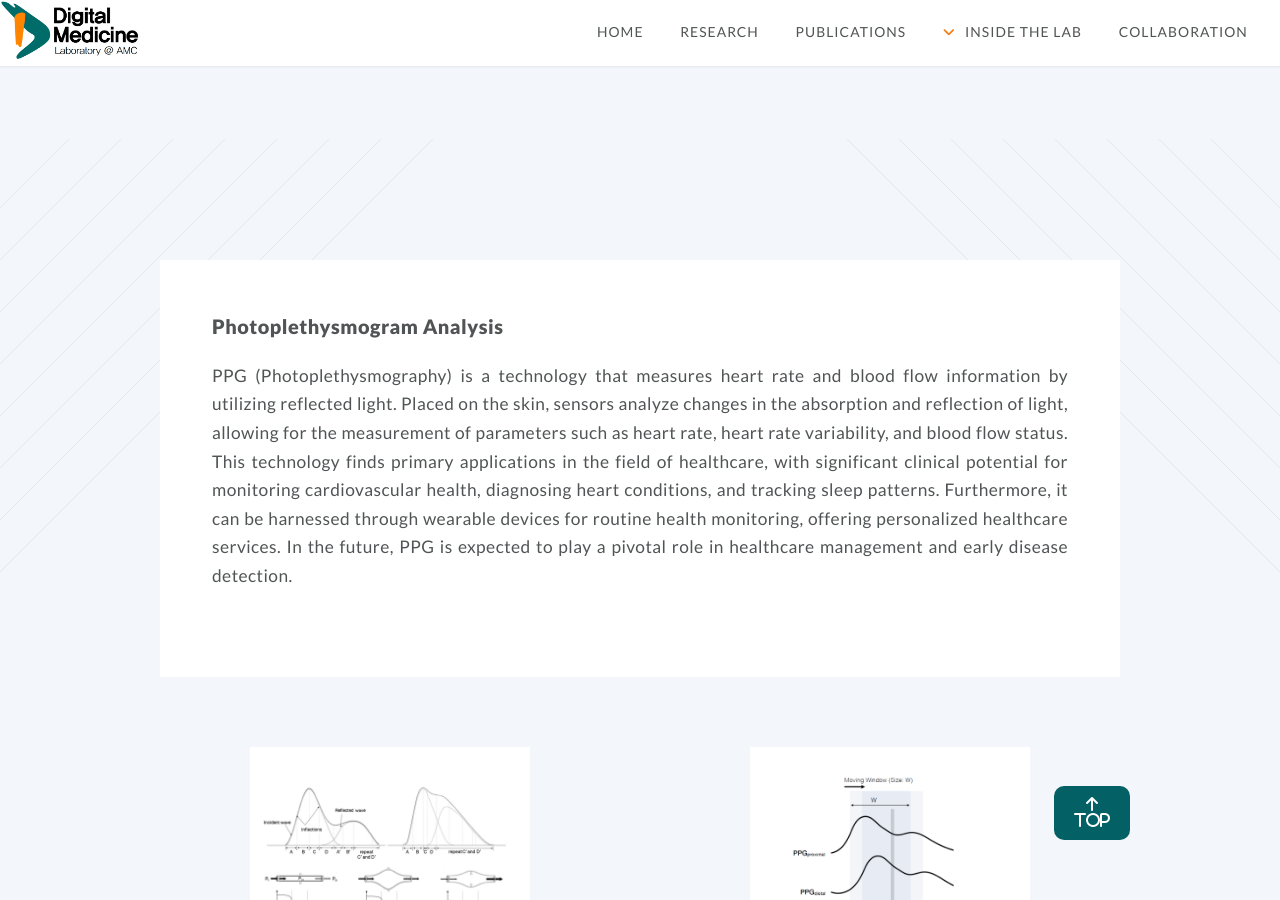
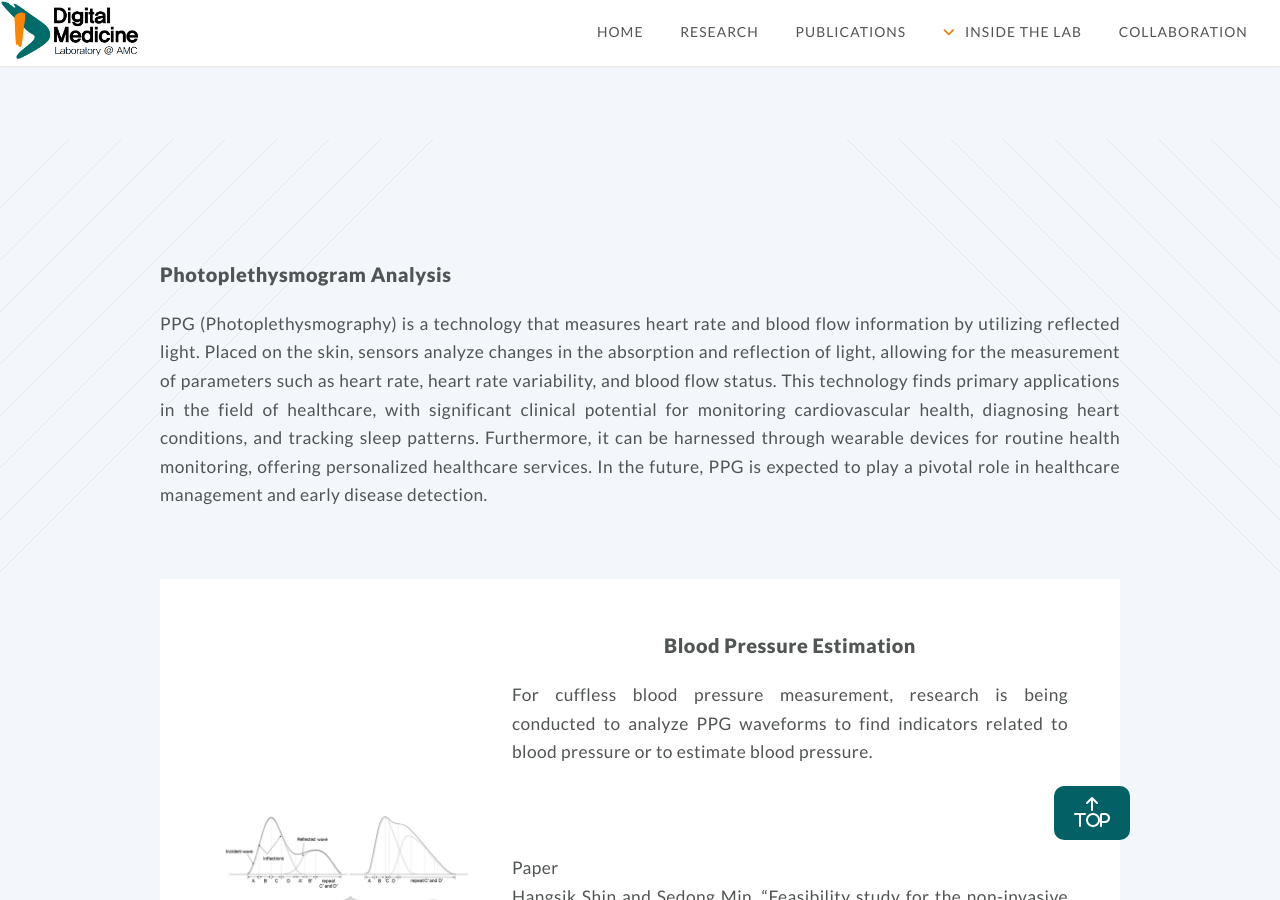
Before and after one commit to ydon1111/ydon1111.github.io, a Jekyll site: the page built from htmls/research/PPG_analysis.html, in a window 1280 px wide and 900 px high, scrolled down 577 px. Built offline with Jekyll 4.4.1, drawn with Linux system fonts in a browser that asks for light colours; nearby versions of some CDN libraries.

Commit message:
ppg 수정

```diff
--- a/htmls/research/PPG_analysis.html
+++ b/htmls/research/PPG_analysis.html
@@ -24,7 +24,8 @@
 
 		<section class="nav-item">
 			<ul>
-				<li><a href="disease_prediction.html" class="nav-link_re"><img src="/images/icons/DiseasePrediction.png" alt="">
+				<li><a href="disease_prediction.html" class="nav-link_re"><img src="/images/icons/DiseasePrediction.png"
+							alt="">
 						<span style="line-height: 80%;"><br>Disease Prediction</a>
 				</li></span>
 			</ul>
@@ -62,8 +63,8 @@
 
 		<section>
 			<ul>
-				<li><a href="biosignal_processing.html" class="nav-link_re"><img
-							src="/images/icons/monitoring.png" alt="">
+				<li><a href="biosignal_processing.html" class="nav-link_re"><img src="/images/icons/monitoring.png"
+							alt="">
 						<span style="line-height: 80%;"><br>Biosignal Processing</a></li></span>
 			</ul>
 		</section>
@@ -78,8 +79,7 @@
 
 		<section>
 			<ul>
-				<li><a href="therapeutics.html" class="nav-link_re"><img src="/images/icons/Therapeutics.png"
-							alt="">
+				<li><a href="therapeutics.html" class="nav-link_re"><img src="/images/icons/Therapeutics.png" alt="">
 						<span style="line-height: 80%;"><br>Therapeutics</a></li></span>
 			</ul>
 		</section>
@@ -91,8 +91,7 @@
 
 
 	<!-- One -->
-	<section class="wrapper style4 container">
-
+	<section class="wrapper style1 container">
 		<!-- Content -->
 		<div class="content">
 			<section>
@@ -111,24 +110,28 @@
 					devices for routine health monitoring, offering personalized healthcare services. In the future, PPG
 					is expected to play a pivotal role in healthcare management and early disease detection.
 				</p>
-
 		</div>
-
 	</section>
 
-	<!-- Two -->
-	<section class="wrapper style1 container special">
+
+
+
+
+	<section class="wrapper style4 container special">
 		<div class="row">
-
-			<div class="6u">
-				<section>
-					<header>
+			<div class>
+				<section class="image-and-content">
+					<div class="image-container">
 						<img src="/images/research/BIOMEDICAL SIGNAL PROCESSING & ANALYSIS/2/Blood Pressure Estimation.png"
 							alt="" height="280px">
+					</div>
+					<div class="content-container">
+						<header>
 							<h3>Blood Pressure Estimation
 							</h3>
 						</header>
-					<p align="justify">For cuffless blood pressure measurement, research is being conducted to analyze
+						<p align="justify">For cuffless blood pressure measurement, research is being conducted to
+							analyze
 							PPG waveforms to find indicators related to blood pressure or to estimate blood pressure.
 
 						</p><br>
@@ -137,24 +140,33 @@
 						</p>
 						<p align="justify">
 							<strong>Paper</strong><br>
-						Hangsik Shin and Sedong Min, “Feasibility study for the non-invasive blood pressure estimation
-						based on ppg morphology: normotensive subject study,” Biomedical Engineering Online, 16:10 doi:
+							Hangsik Shin and Sedong Min, “Feasibility study for the non-invasive blood pressure
+							estimation
+							based on ppg morphology: normotensive subject study,” Biomedical Engineering Online, 16:10
+							doi:
 							10.1186/s12938-016-0302-y, 2017<br>
 						</p>
 						<p align="justify">
 							<strong>Patent</strong><br>
 							압력 및 맥파에 기반한 평균동맥압 추정 방법 및 장치, Granted (No: KR102431521, Date: 2022/08/08)<br>
 							딥러닝 기반의 혈압 예측 시스템 및 방법, Granted (No: KR102042700, Date: 2019/11/04)<br>
-
 						</p>
 					</section>
 				</div>
+			</div>
+		</section>
 
-			<div class="6u">
-				<section>
-					<header>
+
+		<section class="wrapper style4 container special">
+			<div class="row">
+				<div class>
+					<section class="image-and-content">
+						<div class="image-container">
 						<img src="/images/research/BIOMEDICAL SIGNAL PROCESSING & ANALYSIS/2/Contious Pulse Transit Time.png"
 							alt="" height="280px">
+						</div>
+						<div class="content-container">
+							<header>
 						<h3>Contious Pulse Transit Time
 						</h3>
 					</header>
@@ -179,14 +191,19 @@
 				</section>
 			</div>
 		</div>
+	</section>
 
 
+	<section class="wrapper style4 container special">
 		<div class="row">
-			<div class="6u">
-				<section>
-					<header>
+			<div class>
+				<section class="image-and-content">
+					<div class="image-container">
 						<img src="/images/research/BIOMEDICAL SIGNAL PROCESSING & ANALYSIS/2/CPTT-based BP Estimation.png"
 							alt="" height="280px">
+						</div>
+						<div class="content-container">
+							<header>
 						<h3>CPTT-based BP Estimation
 						</h3>
 					</header>
@@ -208,12 +225,21 @@
 					</p>
 				</section>
 			</div>
+		</div>
+	</section>
 
-			<div class="6u">
-				<section>
-					<header>
+
+
+	<section class="wrapper style4 container special">
+		<div class="row">
+			<div class>
+				<section class="image-and-content">
+					<div class="image-container">
 						<img src="/images/research/BIOMEDICAL SIGNAL PROCESSING & ANALYSIS/2/Vascular Aging Estimation.png"
 							alt="" height="280px">
+						</div>
+						<div class="content-container">
+							<header>
 						<h3>Vascular Aging Estimation
 						</h3>
 					</header>
@@ -243,18 +269,21 @@
 				</section>
 			</div>
 		</div>
+	</section>
 
 
 
 
-
-
+	<section class="wrapper style4 container special">
 		<div class="row">
-			<div class="6u">
-				<section>
-					<header>
+			<div class>
+				<section class="image-and-content">
+					<div class="image-container">
 						<img src="/images/research/BIOMEDICAL SIGNAL PROCESSING & ANALYSIS/2/PPG Sampling & Quantization.png"
 							alt="" height="280px">
+						</div>
+						<div class="content-container">
+							<header>
 						<h3>PPG Sampling & Quantization
 						</h3>
 					</header>
@@ -283,13 +312,20 @@
 					</p>
 				</section>
 			</div>
+		</div>
+	</section>
 
 
-			<div class="6u">
-				<section>
-					<header>
+	<section class="wrapper style4 container special">
+		<div class="row">
+			<div class>
+				<section class="image-and-content">
+					<div class="image-container">
 						<img src="/images/research/BIOMEDICAL SIGNAL PROCESSING & ANALYSIS/2/PPG Signal Processig.png"
 							alt="" height="280px">
+						</div>
+						<div class="content-container">
+							<header>
 						<h3>PPG Signal Processig
 						</h3>
 					</header>
@@ -318,14 +354,19 @@
 				</section>
 			</div>
 		</div>
+	</section>
 
 
+	<section class="wrapper style4 container special">
 		<div class="row">
-			<div class="6u">
-				<section>
-					<header>
+			<div class>
+				<section class="image-and-content">
+					<div class="image-container">
 						<img src="/images/research/BIOMEDICAL SIGNAL PROCESSING & ANALYSIS/2/PPG Quality Assessment.png"
 							alt="" height="280px">
+						</div>
+						<div class="content-container">
+							<header>
 						<h3>PPG Quality Assessment
 						</h3>
 					</header>
```
Lines whose indentation alone changed are shown as unchanged.
